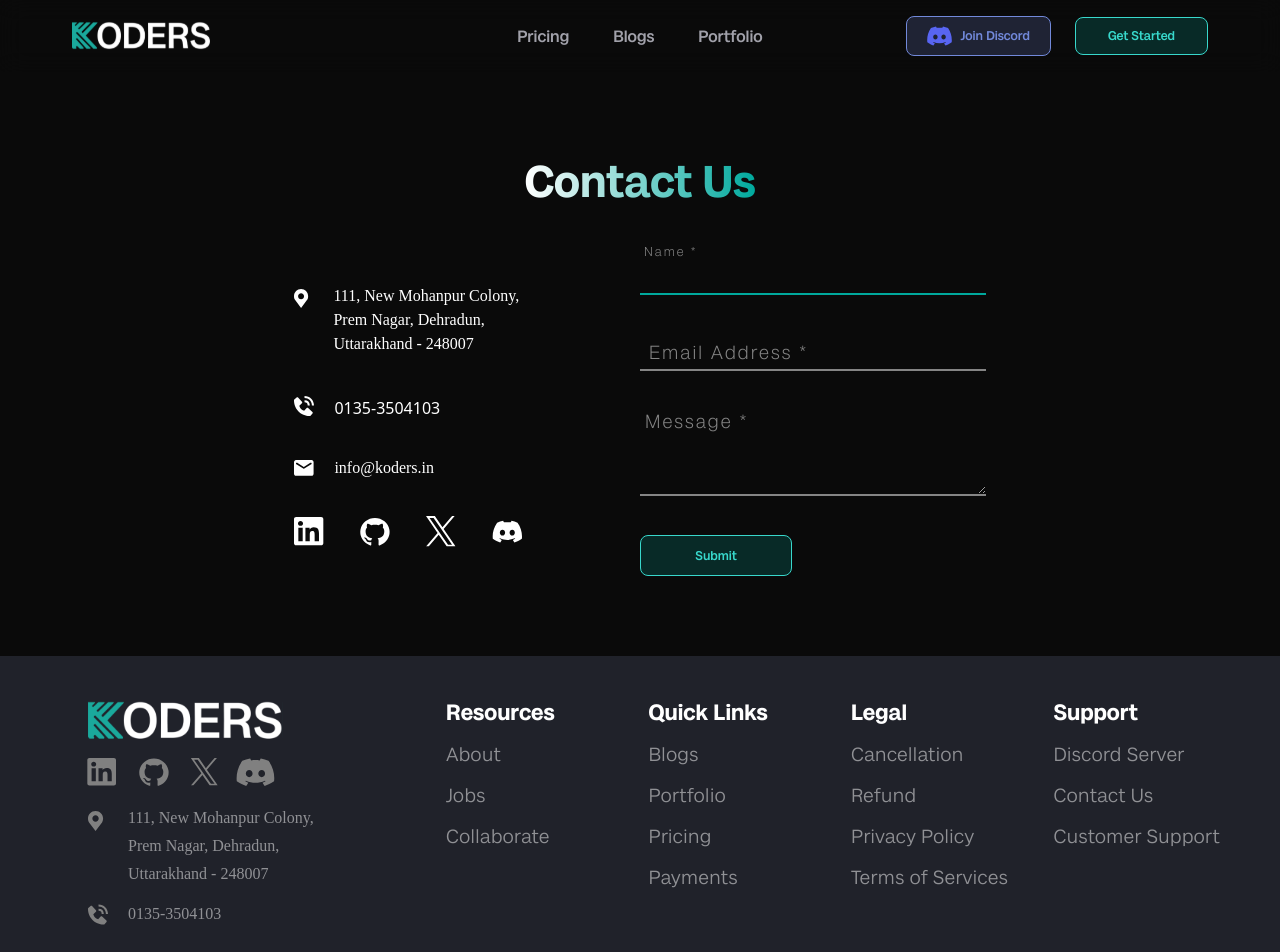
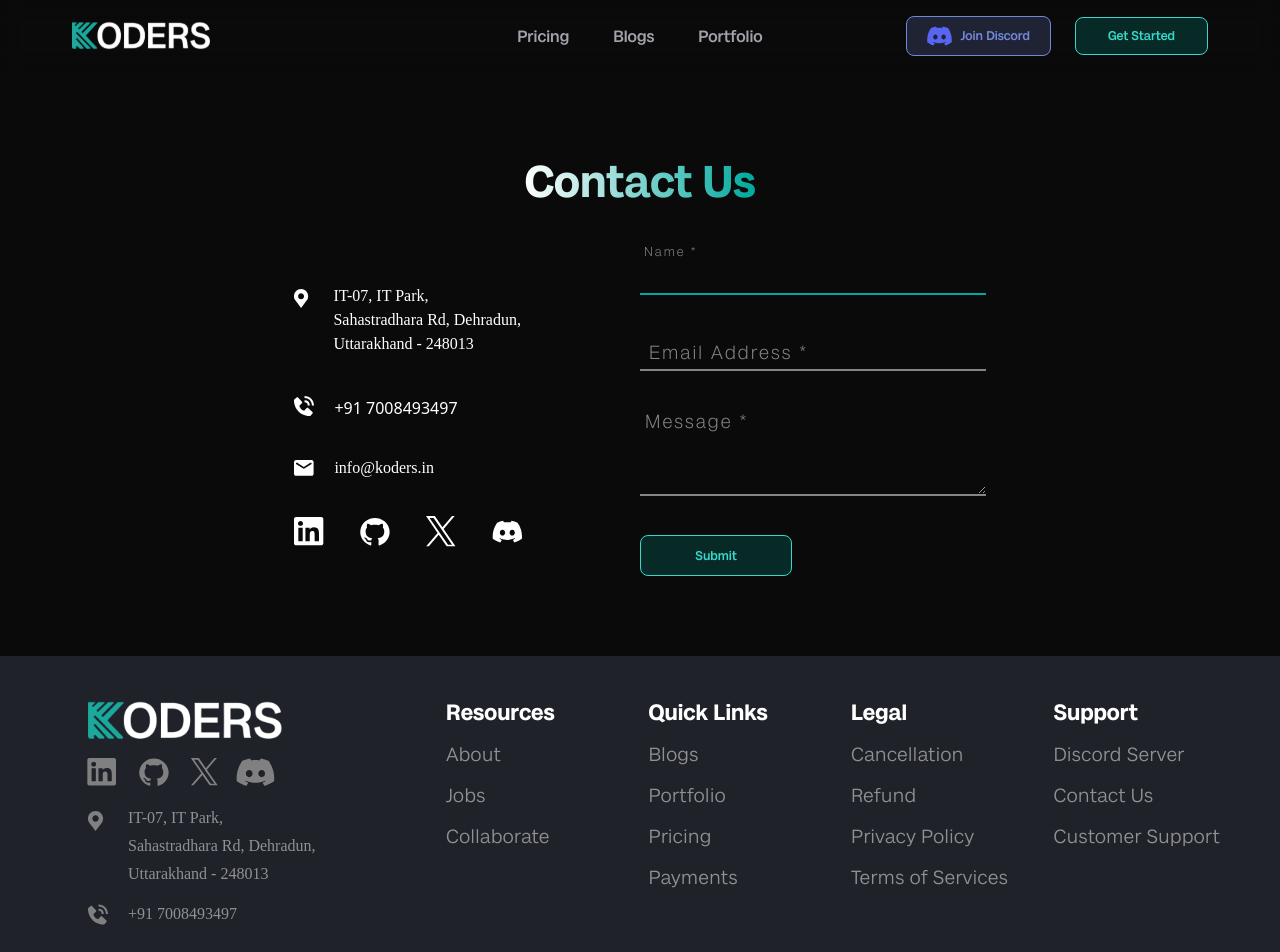
Before and after one commit to koders-in/Website, a Next.js app: page /contact in a window 1280 px wide. Shown: the top 952 px of the page. Built offline with nearby package versions, Linux system fonts and the light colour scheme; a web font is replaced by a local one.

Commit message:
chore: update new address and contact number

```diff
--- a/components/Footer.tsx
+++ b/components/Footer.tsx
@@ -84,15 +84,15 @@ const Footer = () => {
               }
             >
               <p className="mt-1 w-fit group-hover:text-white relative inline lg:block">
-                111, New Mohanpur Colony,
+                IT-07, IT Park,
                 <AnimatedBorder />
               </p>
               <p className="mt-1 w-fit group-hover:text-white relative inline lg:block">
-                Prem Nagar, Dehradun,
+                Sahastradhara Rd, Dehradun,
                 <AnimatedBorder />
               </p>
               <p className="mt-1 w-fit group-hover:text-white relative inline lg:block">
-                Uttarakhand - 248007
+                Uttarakhand - 248013
                 <AnimatedBorder />
               </p>
             </div>
@@ -111,7 +111,7 @@ const Footer = () => {
               href="tel:01353504103"
               className={`group relative text-main-light_white m-0 ml-1 text-[0.9rem] sm:text-[1rem] mt-[4px] hover:text-white`}
             >
-              0135-3504103
+              +91 7008493497
               <AnimatedBorder />
             </a>
           </div>
--- a/pages/contact.tsx
+++ b/pages/contact.tsx
@@ -98,9 +98,9 @@ const Contact = () => {
                   window.open("https://goo.gl/maps/H91YctE1VjYX7p9J9", "_blank")
                 }
               >
-                <p className="inline sm:block">111, New Mohanpur Colony,</p>
-                <p className="inline sm:block"> Prem Nagar, Dehradun, </p>
-                <p className="inline sm:block"> Uttarakhand - 248007 </p>
+                <p className="inline sm:block"> IT-07, IT Park,</p>
+                <p className="inline sm:block"> Sahastradhara Rd, Dehradun, </p>
+                <p className="inline sm:block"> Uttarakhand - 248013 </p>
               </div>
             </div>
             <div
@@ -120,7 +120,7 @@ const Contact = () => {
                   hoverOnMob ? "text-main-lightTeal" : "text-white"
                 }`}
               >
-                0135-3504103
+                +91 7008493497
               </a>
             </div>
             <div
@@ -234,7 +234,7 @@ const Contact = () => {
             </div>
             <div className="flex  gap-5 my-8">
               <Image src={tealMobile} alt={tealMobile} width={15} height={15} />
-              <p className="text-white font-miligramText400">0135-3504103</p>
+              <p className="text-white font-miligramText400">+91 7008493497</p>
             </div>
             <div className="flex  gap-5">
               <Image
--- a/pages/customer-support.tsx
+++ b/pages/customer-support.tsx
@@ -59,7 +59,7 @@ const PrivacyPolicy = () => {
         </h4>
         <ul data-aos="fade-up" className="list-decimal ml-7 sm:ml-6">
           <li className="font-miligramLight my-4 text-[1.05rem] text-main-white-700 w-[96%] mx-auto text-justify">
-            Phone: 0135-3504103 (available during business hours)
+            Phone: +91 7008493497 (available during business hours)
           </li>
           <li className="cursor-pointer font-miligramLight my-4 text-[1.05rem] text-main-white-700 w-[96%] mx-auto text-justify">
             Email:
```
